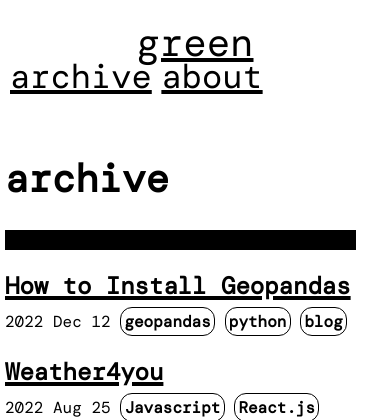
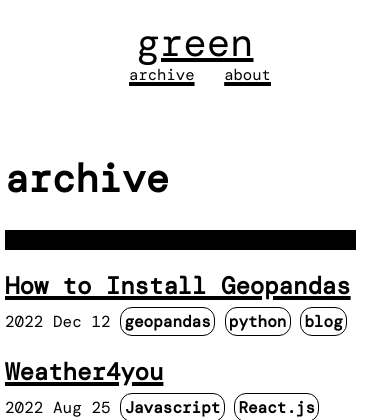
Before and after one commit to jmitchellgreen/portfolio-gh, a Flask app: page /archive in a window 390 px wide. Shown: the top 420 px of the page. Run offline with Flask 2, Linux system fonts and the light colour scheme.

Commit message:
update header for mobile

```diff
--- a/pages/archive/posts/install-geopandas.html
+++ b/pages/archive/posts/install-geopandas.html
@@ -135,7 +135,7 @@
         <h3>Conclusion</h3>
         <h3>References</h3>
         <div class="references">
-            <ol style="display: flex; flex-wrap: wrap;">
+            <ol>
                 <li id="r1"><a
                         href="http://wiki.gis.com/wiki/index.php/Intersect">http://wiki.gis.com/wiki/index.php/Intersect</a>
                 </li>
--- a/static/styles/style.css
+++ b/static/styles/style.css
@@ -23,6 +23,7 @@ a {
     writing-mode: vertical-lr;
     font-size: 10vh;
     margin: 2vh;
+    padding: 5px;
 }
 
 #name {
@@ -76,6 +77,10 @@ sup {
     font-size: 60%;
 }
 
+div.references ol {
+    overflow: auto;
+}
+
 /* mobile screens */
 @media screen and (max-width: 700px) {
 
@@ -100,16 +105,19 @@ sup {
 
     #sidebar {
         width: 100%;
+        display: flex;
+        justify-content: center;
+        align-items: center;
     }
 
-    ul {
+    ul.sidebar {
         top: 10vw;
     }
 
-    li {
+    li.sidebar {
         display: inline-block;
         font-size: 4vw;
-        padding-bottom: 5px;
+        padding: 10px;
     }
 
     .nav {
```
